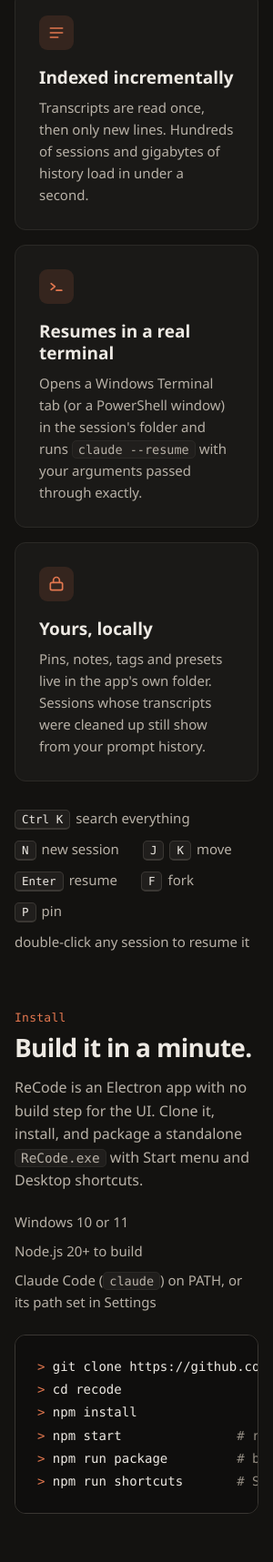
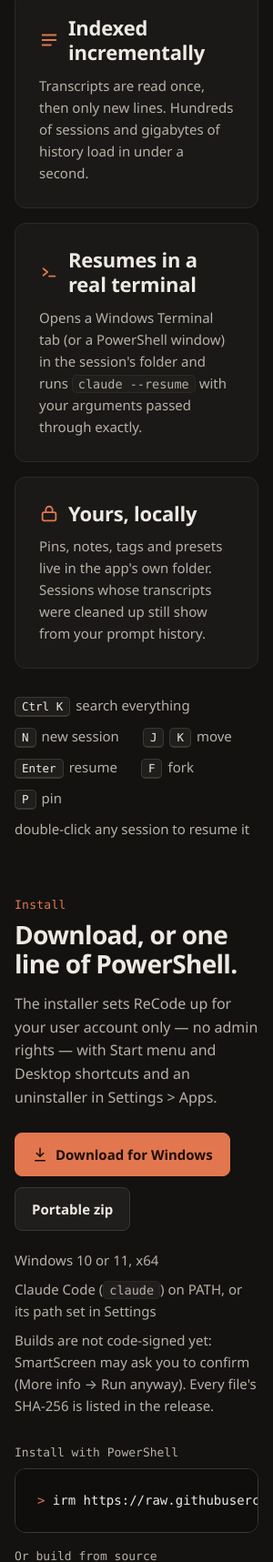
Before and after one commit to nebula3141/recode, an Electron app: page docs/index.html in a window 300 px wide. Shown: the part 4694-6411 px from the top of the page at 91% size. Drawn offline with Linux system fonts and the light colour scheme.

Commit message:
Add installers and release tooling for 1.0.0-rc.1
- electron-builder config: per-user NSIS installer and portable zip
- install.ps1 / uninstall.ps1: one-line install from GitHub Releases with
  SHA-256 verification, shortcuts and a Settings > Apps entry
- scripts/make-release.js (npm run release): icon, builds, SHA256SUMS.txt
- Website and README: download and install instructions
- Website: card icons inline with headings, stronger heading scale

Co-Authored-By: Claude Opus 5.5 <noreply@anthropic.com>
Claude-Session: https://claude.ai/code/session_01Tr7bVJa1b9e5Fb7q3KRPh5

```diff
--- a/docs/index.html
+++ b/docs/index.html
@@ -63,7 +63,7 @@
   section { padding: 96px 0 0; }
   .kicker { font: 500 13px var(--mono); color: var(--accent); letter-spacing: 0.02em; margin-bottom: 10px; }
   h2 { font: 700 clamp(28px, 4vw, 42px)/1.12 var(--display); letter-spacing: -0.025em; margin: 0 0 16px; }
-  h3 { font: 650 19px/1.3 var(--display); margin: 0 0 8px; }
+  h3 { font: 650 22px/1.25 var(--display); letter-spacing: -0.01em; margin: 0 0 8px; }
   p { margin: 0 0 14px; }
   .muted { color: var(--text-2); }
 
@@ -90,8 +90,8 @@
   .grid3 { display: grid; grid-template-columns: repeat(3, 1fr); gap: 16px; margin-top: 36px; }
   @media (max-width: 880px) { .grid3 { grid-template-columns: 1fr; } }
   .card { background: var(--surface); border: 1px solid var(--line); border-radius: 12px; padding: 26px; }
-  .card .ico { width: 38px; height: 38px; border-radius: 9px; display: grid; place-items: center; background: var(--accent-soft); color: var(--accent); margin-bottom: 18px; }
-  .card .ico svg { width: 20px; height: 20px; }
+  .card h3 { display: flex; align-items: center; gap: 10px; margin-bottom: 10px; }
+  .card h3 svg { flex: none; width: 22px; height: 22px; color: var(--accent); }
   .card p { color: var(--text-2); font-size: 15px; margin: 0; }
   code { font: 0.9em var(--mono); background: var(--surface-2); border: 1px solid var(--line); padding: 1px 6px; border-radius: 5px; }
 
@@ -104,6 +104,10 @@
   @media (max-width: 880px) { .install { grid-template-columns: 1fr; gap: 24px; } }
   pre { margin: 0; background: var(--bg-2); border: 1px solid var(--line-2); border-radius: 12px; padding: 22px 24px; overflow-x: auto; font: 14px/1.8 var(--mono); color: var(--text); }
   pre .c { color: var(--muted); }
+  .cta.left { justify-content: flex-start; margin-top: 26px; }
+  .steps { display: grid; gap: 10px; min-width: 0; }
+  .step-label { font: 500 13px var(--mono); color: var(--text-2); margin-top: 8px; }
+  .steps pre { white-space: pre; }
   pre .p { color: var(--accent); user-select: none; }
   .req { margin-top: 20px; display: grid; gap: 8px; color: var(--text-2); font-size: 15px; }
 
@@ -224,18 +228,15 @@
       <p class="muted" style="max-width: 680px">No account, no server, no telemetry. ReCode indexes the files Claude Code writes to <code>%USERPROFILE%\.claude</code> and never modifies them.</p>
       <div class="grid3">
         <div class="card">
-          <div class="ico"><svg viewBox="0 0 24 24" fill="none" stroke="currentColor" stroke-width="2" stroke-linecap="round" stroke-linejoin="round"><path d="M4 6h16M4 12h16M4 18h10"/></svg></div>
-          <h3>Indexed incrementally</h3>
+          <h3><svg viewBox="0 0 24 24" fill="none" stroke="currentColor" stroke-width="2" stroke-linecap="round" stroke-linejoin="round"><path d="M4 6h16M4 12h16M4 18h10"/></svg>Indexed incrementally</h3>
           <p>Transcripts are read once, then only new lines. Hundreds of sessions and gigabytes of history load in under a second.</p>
         </div>
         <div class="card">
-          <div class="ico"><svg viewBox="0 0 24 24" fill="none" stroke="currentColor" stroke-width="2" stroke-linecap="round" stroke-linejoin="round"><path d="m5 8 5 4-5 4M12 17h7"/></svg></div>
-          <h3>Resumes in a real terminal</h3>
+          <h3><svg viewBox="0 0 24 24" fill="none" stroke="currentColor" stroke-width="2" stroke-linecap="round" stroke-linejoin="round"><path d="m5 8 5 4-5 4M12 17h7"/></svg>Resumes in a real terminal</h3>
           <p>Opens a Windows Terminal tab (or a PowerShell window) in the session's folder and runs <code>claude --resume</code> with your arguments passed through exactly.</p>
         </div>
         <div class="card">
-          <div class="ico"><svg viewBox="0 0 24 24" fill="none" stroke="currentColor" stroke-width="2" stroke-linecap="round" stroke-linejoin="round"><rect x="4" y="10" width="16" height="10" rx="2"/><path d="M8 10V7a4 4 0 0 1 8 0v3"/></svg></div>
-          <h3>Yours, locally</h3>
+          <h3><svg viewBox="0 0 24 24" fill="none" stroke="currentColor" stroke-width="2" stroke-linecap="round" stroke-linejoin="round"><rect x="4" y="10" width="16" height="10" rx="2"/><path d="M8 10V7a4 4 0 0 1 8 0v3"/></svg>Yours, locally</h3>
           <p>Pins, notes, tags and presets live in the app's own folder. Sessions whose transcripts were cleaned up still show from your prompt history.</p>
         </div>
       </div>
@@ -255,20 +256,31 @@
     <div class="wrap install">
       <div>
         <div class="kicker">Install</div>
-        <h2>Build it in a minute.</h2>
-        <p class="muted">ReCode is an Electron app with no build step for the UI. Clone it, install, and package a standalone <code>ReCode.exe</code> with Start menu and Desktop shortcuts.</p>
+        <h2>Download, or one line of PowerShell.</h2>
+        <p class="muted">The installer sets ReCode up for your user account only — no admin rights — with Start menu and Desktop shortcuts and an uninstaller in Settings &gt; Apps.</p>
+        <div class="cta left">
+          <a class="btn primary" href="https://github.com/nebula3141/recode/releases">
+            <svg viewBox="0 0 24 24" fill="none" stroke="currentColor" stroke-width="2" stroke-linecap="round" stroke-linejoin="round"><path d="M12 3v12m0 0 5-5m-5 5-5-5M5 21h14"/></svg>
+            Download for Windows
+          </a>
+          <a class="btn" href="https://github.com/nebula3141/recode/releases">Portable zip</a>
+        </div>
         <div class="req">
-          <span>Windows 10 or 11</span>
-          <span>Node.js 20+ to build</span>
+          <span>Windows 10 or 11, x64</span>
           <span>Claude Code (<code>claude</code>) on PATH, or its path set in Settings</span>
+          <span>Builds are not code-signed yet: SmartScreen may ask you to confirm (More info &rarr; Run anyway). Every file's SHA-256 is listed in the release.</span>
         </div>
       </div>
-      <pre><span class="p">&gt; </span>git clone https://github.com/nebula3141/recode
+      <div class="steps">
+        <div class="step-label">Install with PowerShell</div>
+        <pre><span class="p">&gt; </span>irm https://raw.githubusercontent.com/nebula3141/recode/main/install.ps1 | iex</pre>
+        <div class="step-label">Or build from source</div>
+        <pre><span class="p">&gt; </span>git clone https://github.com/nebula3141/recode
 <span class="p">&gt; </span>cd recode
 <span class="p">&gt; </span>npm install
 <span class="p">&gt; </span>npm start               <span class="c"># run from source</span>
-<span class="p">&gt; </span>npm run package         <span class="c"># build dist\ReCode-win32-x64\ReCode.exe</span>
-<span class="p">&gt; </span>npm run shortcuts       <span class="c"># Start menu + Desktop shortcuts</span></pre>
+<span class="p">&gt; </span>npm run release         <span class="c"># installer + zip in release\</span></pre>
+      </div>
     </div>
   </section>
 </main>
```
Also changed, not shown: package.json (+56 -4 lines), scripts/make-release.js (added, +30 -0 lines), README.md, 4 other files.
